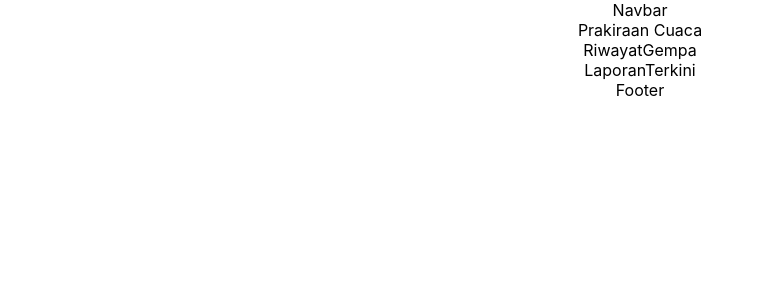
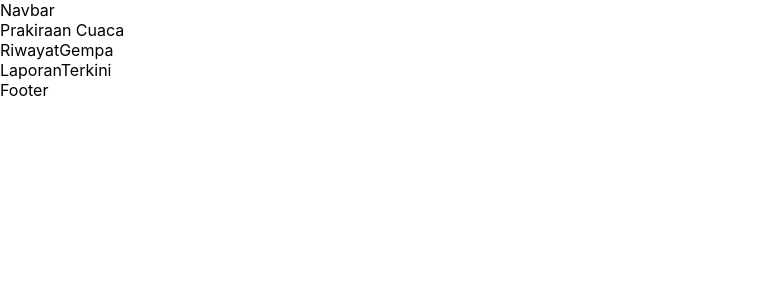
Before and after one commit to devardha/disaster-management, a React (Create React App) app: page / in a window 1280 px wide. Shown: the top 300 px of the page, without its empty margins (0-763 px from the left). Built offline with nearby package versions, Linux system fonts and the light colour scheme.

Commit message:
Setup container style

```diff
--- a/src/App.tsx
+++ b/src/App.tsx
@@ -1,7 +1,5 @@
 import React from "react";
 import { Routes, Route } from "react-router-dom";
-
-import "./App.css";
 
 import Home from "./pages/Home";
 import Lapor from "./pages/Lapor";
--- a/src/components/PrakiraanCuaca.tsx
+++ /dev/null
@@ -1,5 +0,0 @@
-const PrakiraanCuaca = () => {
-	return <div>Prakiraan Cuaca</div>;
-};
-
-export default PrakiraanCuaca;
--- /dev/null
+++ b/src/components/PrakiraanCuaca/index.tsx
@@ -0,0 +1,7 @@
+import style from "./PrakiraanCuaca.module.css";
+
+const PrakiraanCuaca = () => {
+	return <div className="container">Prakiraan Cuaca</div>;
+};
+
+export default PrakiraanCuaca;
--- a/src/index.css
+++ b/src/index.css
@@ -1,13 +1,20 @@
 body {
-  margin: 0;
-  font-family: -apple-system, BlinkMacSystemFont, 'Segoe UI', 'Roboto', 'Oxygen',
-    'Ubuntu', 'Cantarell', 'Fira Sans', 'Droid Sans', 'Helvetica Neue',
-    sans-serif;
-  -webkit-font-smoothing: antialiased;
-  -moz-osx-font-smoothing: grayscale;
+	margin: 0;
+	font-family: -apple-system, BlinkMacSystemFont, "Segoe UI", "Roboto",
+		"Oxygen", "Ubuntu", "Cantarell", "Fira Sans", "Droid Sans",
+		"Helvetica Neue", sans-serif;
+	-webkit-font-smoothing: antialiased;
+	-moz-osx-font-smoothing: grayscale;
+	text-align: left;
 }
 
 code {
-  font-family: source-code-pro, Menlo, Monaco, Consolas, 'Courier New',
-    monospace;
+	font-family: source-code-pro, Menlo, Monaco, Consolas, "Courier New",
+		monospace;
 }
+
+.container {
+	width: 100%;
+	max-width: 1530px;
+	margin: 0 auto;
+}
```
Also changed, not shown: src/components/PrakiraanCuaca/PrakiraanCuaca.module.css (added).
